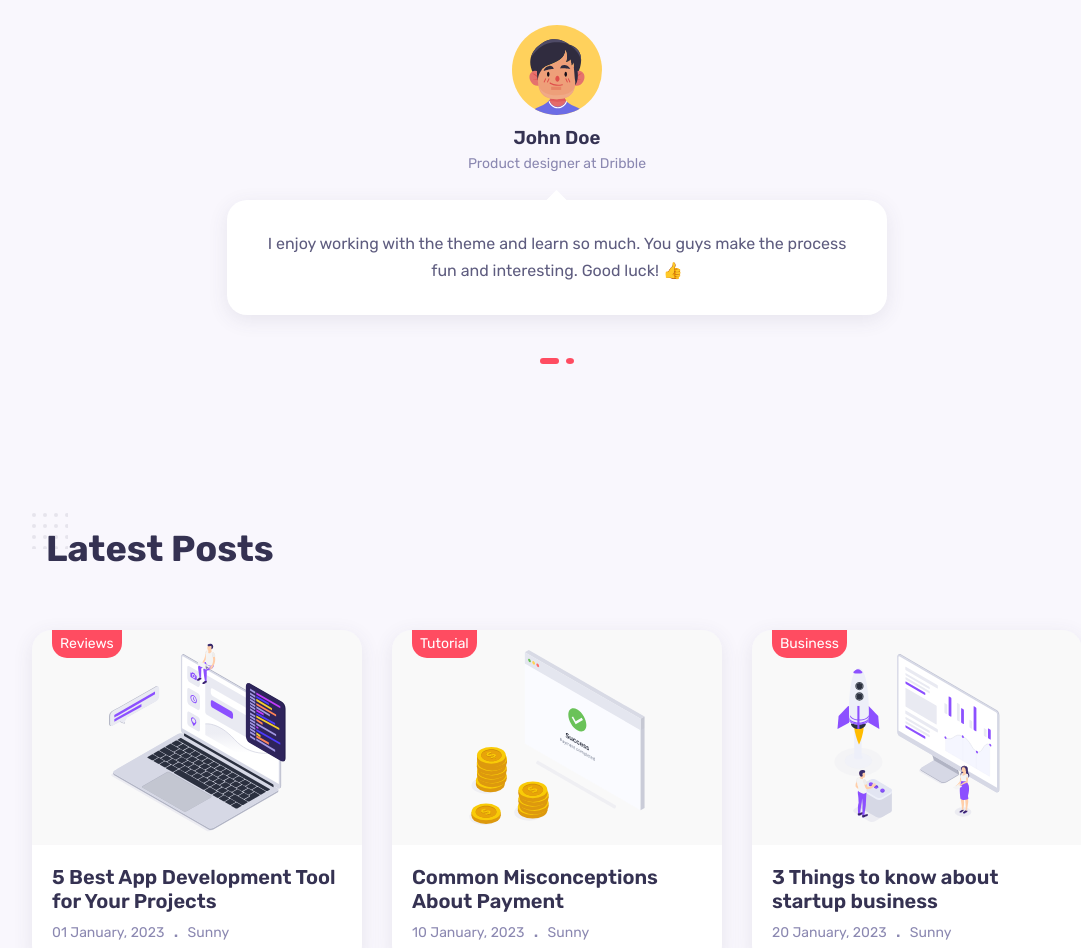
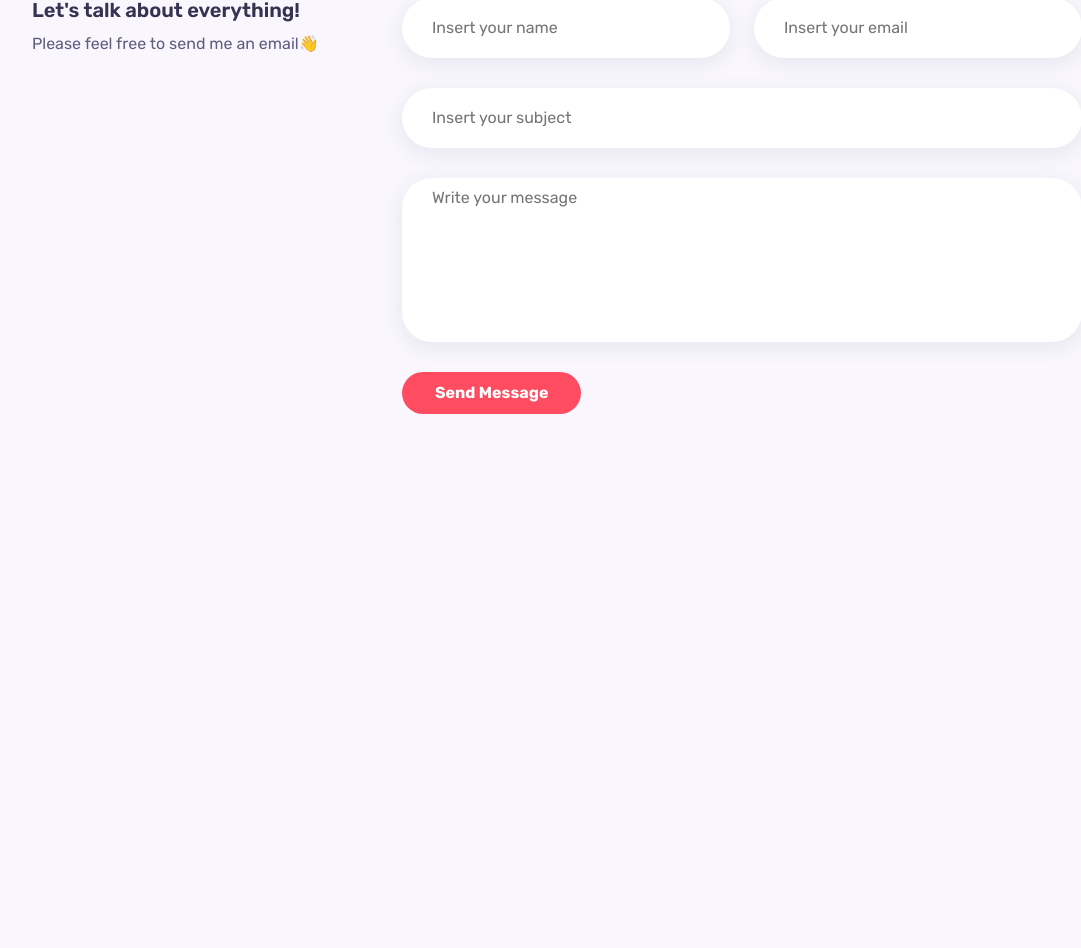
Before and after one commit to SunnyMifune/portfolio, a React (Create React App) app: page / in a window 1280 px wide. Shown: the part 3645-4593 px from the top of the page, without its empty margins (138-1219 px from the left). After the commit the page ends 4091 px from the top, so only its background shows below. Built offline with nearby package versions, Linux system fonts and the light colour scheme.

Commit message:
comment the unuse things

```diff
--- a/src/components/blog/Blog.jsx
+++ b/src/components/blog/Blog.jsx
@@ -5,58 +5,58 @@ import Image2 from "../../assets/blog-2.svg";
 import Image3 from "../../assets/blog-3.svg";
 
 const Blog = () => {
-  return (
-    <section className="blog container section" id="blog">
-      <h2 className="section_title">Latest Posts</h2>
+  // return (
+  //   <section className="blog container section" id="blog">
+  //     <h2 className="section_title">Latest Posts</h2>
 
-      <div className="blog_container grid">
-        <div className="blog_card">
-          <div className="blog_thumb">
-            <a href="#"><span className="blog_category">Reviews</span></a>
-            <a href="#"><img src={Image1} alt="" className="blog_img" /></a>
-          </div>
-          <div className="blog_details">
-            <h3 className="blog_title">5 Best App Development Tool for Your Projects</h3>
-            <div className="blog_meta">
-              <span>01 January, 2023</span>
-              <span className="blog_dot">.</span>
-              <span>Sunny</span>
-            </div>
-          </div>
-        </div>
+  //     <div className="blog_container grid">
+  //       <div className="blog_card">
+  //         <div className="blog_thumb">
+  //           <a href="#"><span className="blog_category">Reviews</span></a>
+  //           <a href="#"><img src={Image1} alt="" className="blog_img" /></a>
+  //         </div>
+  //         <div className="blog_details">
+  //           <h3 className="blog_title">5 Best App Development Tool for Your Projects</h3>
+  //           <div className="blog_meta">
+  //             <span>01 January, 2023</span>
+  //             <span className="blog_dot">.</span>
+  //             <span>Sunny</span>
+  //           </div>
+  //         </div>
+  //       </div>
 
-        <div className="blog_card">
-          <div className="blog_thumb">
-            <a href="#"><span className="blog_category">Tutorial</span></a>
-            <a href="#"><img src={Image2} alt="" className="blog_img" /></a>
-          </div>
-          <div className="blog_details">
-            <h3 className="blog_title">Common Misconceptions About Payment</h3>
-            <div className="blog_meta">
-              <span>10 January, 2023</span>
-              <span className="blog_dot">.</span>
-              <span>Sunny</span>
-            </div>
-          </div>
-        </div>
+  //       <div className="blog_card">
+  //         <div className="blog_thumb">
+  //           <a href="#"><span className="blog_category">Tutorial</span></a>
+  //           <a href="#"><img src={Image2} alt="" className="blog_img" /></a>
+  //         </div>
+  //         <div className="blog_details">
+  //           <h3 className="blog_title">Common Misconceptions About Payment</h3>
+  //           <div className="blog_meta">
+  //             <span>10 January, 2023</span>
+  //             <span className="blog_dot">.</span>
+  //             <span>Sunny</span>
+  //           </div>
+  //         </div>
+  //       </div>
 
-        <div className="blog_card">
-          <div className="blog_thumb">
-            <a href="#"><span className="blog_category">Business</span></a>
-            <a href="#"><img src={Image3} alt="" className="blog_img" /></a>
-          </div>
-          <div className="blog_details">
-            <h3 className="blog_title">3 Things to know about startup business</h3>
-            <div className="blog_meta">
-              <span>20 January, 2023</span>
-              <span className="blog_dot">.</span>
-              <span>Sunny</span>
-            </div>
-          </div>
-        </div>
-      </div>
-    </section>
-  )
+  //       <div className="blog_card">
+  //         <div className="blog_thumb">
+  //           <a href="#"><span className="blog_category">Business</span></a>
+  //           <a href="#"><img src={Image3} alt="" className="blog_img" /></a>
+  //         </div>
+  //         <div className="blog_details">
+  //           <h3 className="blog_title">3 Things to know about startup business</h3>
+  //           <div className="blog_meta">
+  //             <span>20 January, 2023</span>
+  //             <span className="blog_dot">.</span>
+  //             <span>Sunny</span>
+  //           </div>
+  //         </div>
+  //       </div>
+  //     </div>
+  //   </section>
+  // )
 }
 
 export default Blog
--- a/src/components/contact/Contact.jsx
+++ b/src/components/contact/Contact.jsx
@@ -9,7 +9,7 @@ const Contact = () => {
       <div className="contact_container grid">
         <div className="contact_info">
           <h3 className="contact_title">Let's talk about everything!</h3>
-          <p className="contact_details">Don't like forms? Send me an email. 👋</p>
+          <p className="contact_details">Please feel free to send me an email👋</p>
         </div>
 
         <form action="" className="contact_form">
--- a/src/components/portfolio/Portfolio.jsx
+++ b/src/components/portfolio/Portfolio.jsx
@@ -17,11 +17,11 @@ const Portfolio = () => {
       <h2 className="section_title">Recent Works</h2>
 
       <div className="work_filters">
-        <span className="work_item" onClick={() => setItems(Menu)}>Everything</span>
-        <span className="work_item" onClick={() => filterItem("Creative")}>Creative</span>
+        {/* <span className="work_item" onClick={() => setItems(Menu)}>Everything</span> */}
+        {/* <span className="work_item" onClick={() => filterItem("Creative")}>Creative</span>
         <span className="work_item" onClick={() => filterItem("Art")}>Art</span>
         <span className="work_item" onClick={() => filterItem("Design")}>Design</span>
-        <span className="work_item" onClick={() => filterItem("Branding")}>Branding</span>
+        <span className="work_item" onClick={() => filterItem("Branding")}>Branding</span> */}
       </div>
       <div className="work_container grid">
         {items.map((elem) => {
--- a/src/components/testimonials/Testimonials.jsx
+++ b/src/components/testimonials/Testimonials.jsx
@@ -11,54 +11,54 @@ import { Swiper, SwiperSlide } from 'swiper/react';
 import 'swiper/css';
 import 'swiper/css/pagination';
 
-const data = [
-  {
-    id: 1,
-    image: Image1,
-    title: "John Doe",
-    subtitle: "Product designer at Dribble",
-    comment:
-      "I enjoy working with the theme and learn so much. You       guys make the process fun and interesting. Good luck! 👍",
-  },
-  {
-    id: 2,
-    image: Image3,
-    title: "John Doe",
-    subtitle: "Product designer at Dribble",
-    comment:
-      "I enjoy working with the theme and learn so much. You       guys make the process fun and interesting. Good luck! 👍",
-  },
-];
+// const data = [
+//   {
+//     id: 1,
+//     image: Image1,
+//     title: "John Doe",
+//     subtitle: "Product designer at Dribble",
+//     comment:
+//       "I enjoy working with the theme and learn so much. You       guys make the process fun and interesting. Good luck! 👍",
+//   },
+//   {
+//     id: 2,
+//     image: Image3,
+//     title: "John Doe",
+//     subtitle: "Product designer at Dribble",
+//     comment:
+//       "I enjoy working with the theme and learn so much. You       guys make the process fun and interesting. Good luck! 👍",
+//   },
+// ];
 
 const Testimonials = () => {
-  return (
-    <section className="testimonials container section">
-      <h2 className="section_title">Clients & Reviews</h2>
+  // return (
+  //   <section className="testimonials container section">
+  //     <h2 className="section_title">Clients & Reviews</h2>
 
-      <Swiper className="testimonials_container grid"
-      // install Swiper modules
-      modules={[Pagination]}
-      spaceBetween={30}
-      slidesPerView={1}
-      loop={true}
-      grabCursor={true}
-      pagination={{ clickable: true }}
-      >
-        {data.map(({id, image, title, subtitle, comment}) => {
-          return (
-            <SwiperSlide className="testimonial_item" key={id}>
-              <div className="thumb">
-                <img src={image} alt="" />
-              </div>
-              <h3 className="testimonials_title">{title}</h3>
-              <span className="subtitle">{subtitle}</span>
-              <div className="comment">{comment}</div>
-            </SwiperSlide>
-          )
-        })}
-      </Swiper>
-    </section>
-  )
+  //     <Swiper className="testimonials_container grid"
+  //     // install Swiper modules
+  //     modules={[Pagination]}
+  //     spaceBetween={30}
+  //     slidesPerView={1}
+  //     loop={true}
+  //     grabCursor={true}
+  //     pagination={{ clickable: true }}
+  //     >
+  //       {data.map(({id, image, title, subtitle, comment}) => {
+  //         return (
+  //           <SwiperSlide className="testimonial_item" key={id}>
+  //             <div className="thumb">
+  //               <img src={image} alt="" />
+  //             </div>
+  //             <h3 className="testimonials_title">{title}</h3>
+  //             <span className="subtitle">{subtitle}</span>
+  //             <div className="comment">{comment}</div>
+  //           </SwiperSlide>
+  //         )
+  //       })}
+  //     </Swiper>
+  //   </section>
+  // )
 }
 
 export default Testimonials
```
